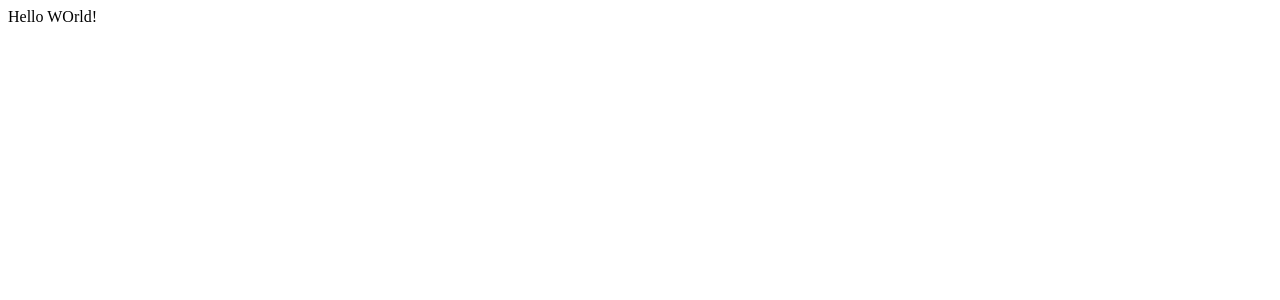
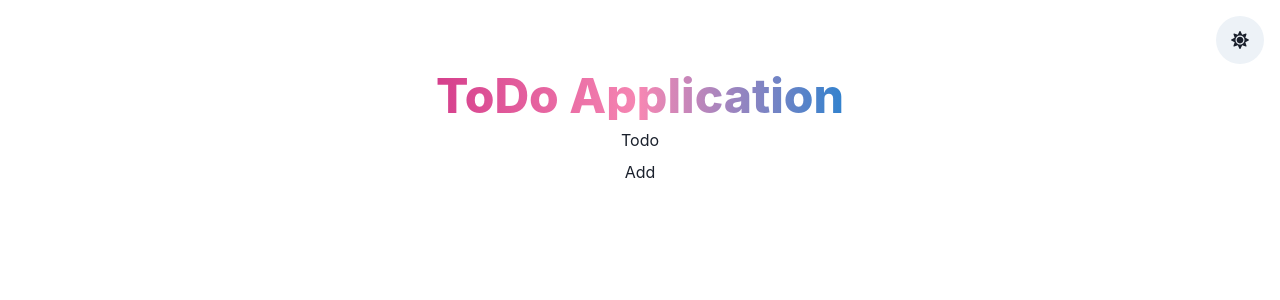
Before and after one commit to GeoBrodas/todo-chakra-react, a React (Create React App) app: page / in a window 1280 px wide. Shown: the top 300 px of the page. Built offline with nearby package versions, Linux system fonts and the light colour scheme.

Commit message:
Setup ChakraUI, HEading, Icon

```diff
--- a/package.json
+++ b/package.json
@@ -12,6 +12,7 @@
     "framer-motion": "^4.0.0",
     "react": "^17.0.1",
     "react-dom": "^17.0.1",
+    "react-icons": "^4.2.0",
     "react-scripts": "4.0.3",
     "web-vitals": "^1.1.1"
   },
--- a/src/App.jsx
+++ /dev/null
@@ -1,11 +0,0 @@
-import React from "react";
-
-function App() {
-  return (
-    <div>
-      <span>Hello WOrld!</span>
-    </div>
-  );
-}
-
-export default App;
--- /dev/null
+++ b/src/components/Addtodolist.jsx
@@ -0,0 +1,7 @@
+import React from "react";
+
+function Addtodolist() {
+  return <div>Add</div>;
+}
+
+export default Addtodolist;
--- /dev/null
+++ b/src/components/App.jsx
@@ -0,0 +1,31 @@
+import React from "react";
+import { Heading, VStack, IconButton } from "@chakra-ui/react";
+import { FaSun, FaMoon } from "react-icons/fa";
+import Todolist from "./Todolist";
+import Addtodolist from "./Addtodolist";
+
+function App() {
+  return (
+    <VStack p={4}>
+      <IconButton
+        icon={<FaSun />}
+        isRound="true"
+        size="lg"
+        alignSelf="flex-end"
+      />
+      <Heading
+        mb="8"
+        fontWeight="extrabold"
+        size="2xl"
+        bgGradient="linear(to-r, pink.500, pink.300, blue.500)"
+        bgClip="text"
+      >
+        ToDo Application
+      </Heading>
+      <Todolist />
+      <Addtodolist />
+    </VStack>
+  );
+}
+
+export default App;
--- /dev/null
+++ b/src/components/Todolist.jsx
@@ -0,0 +1,7 @@
+import React from "react";
+
+function Todolist() {
+  return <div>Todo</div>;
+}
+
+export default Todolist;
--- a/src/index.js
+++ b/src/index.js
@@ -1,5 +1,11 @@
 import React from "react";
 import ReactDOM from "react-dom";
-import App from "./App";
+import App from "./components/App";
+import { ChakraProvider } from "@chakra-ui/react";
 
-ReactDOM.render(<App />, document.getElementById("root"));
+ReactDOM.render(
+  <ChakraProvider>
+    <App />
+  </ChakraProvider>,
+  document.getElementById("root")
+);
```
Also changed, not shown: 1 other file (tests, documents, lock files or other folders).
